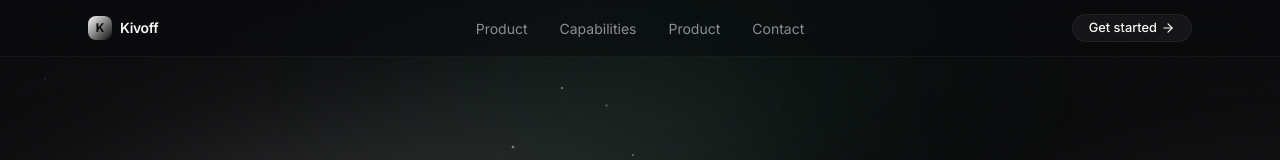
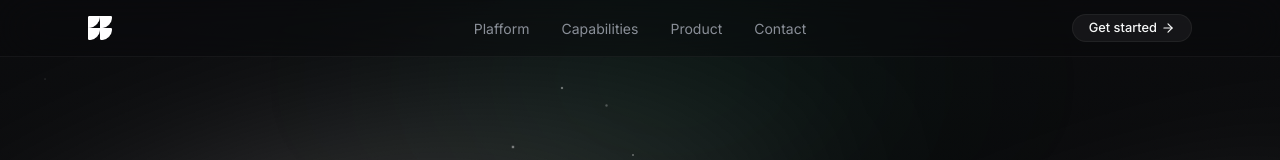
Before and after one commit to YordiMarte/Kivoff, a Next.js app: page / in a window 1280 px wide. Shown: the top 160 px of the page. Built offline with nearby package versions, Linux system fonts and the light colour scheme.

Commit message:
feat(brand): replace placeholder mark with Kivoff logo

```diff
--- a/src/components/layout/navbar.tsx
+++ b/src/components/layout/navbar.tsx
@@ -1,7 +1,9 @@
 import Link from "next/link";
+import Image from "next/image";
 import { ArrowRight } from "lucide-react";
 import { Button } from "@/components/ui/button";
 import { siteConfig } from "@/config/site";
+import logo from "@/images/logo/kivoff.png";
 
 export function Navbar() {
   return (
@@ -12,15 +14,12 @@ export function Navbar() {
           aria-label={`${siteConfig.name} home`}
           className="flex items-center gap-2 justify-self-start"
         >
-          <span
-            aria-hidden
-            className="grid size-6 place-items-center rounded-md bg-gradient-to-br from-white to-brand text-xs font-bold text-background"
-          >
-            K
-          </span>
-          <span className="text-sm font-semibold tracking-tight">
-            {siteConfig.name}
-          </span>
+          <Image
+            src={logo}
+            alt=""
+            preload
+            className="h-6 w-auto"
+          />
         </Link>
 
         <nav aria-label="Main" className="hidden md:block">
--- a/src/config/site.ts
+++ b/src/config/site.ts
@@ -9,7 +9,7 @@ export const siteConfig = {
         github: "https://github.com/YordiMarte/Kivoff",
     },
     nav: [
-        { label: "Product", href: "#product" },
+        { label: "Plafform", href: "#product" },
         { label: "Capabilities", href: "#capabilities" },
         { label: "Product", href: "#products" },
         { label: "Contact", href: "#contact" },
```
Also changed, not shown: src/images/logo/kivoff.png (added).
